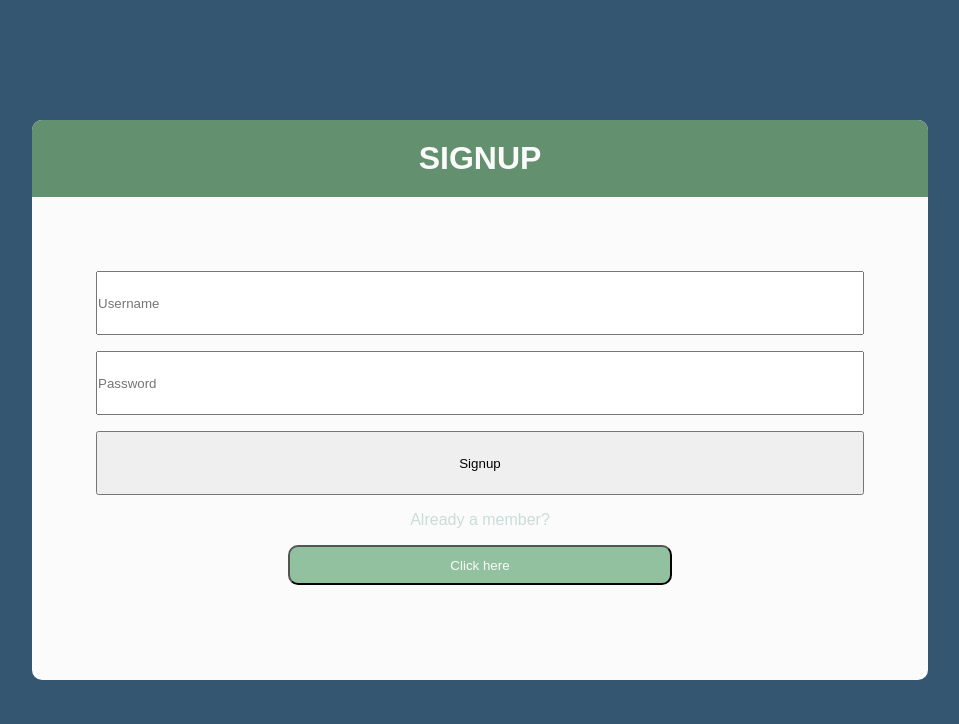
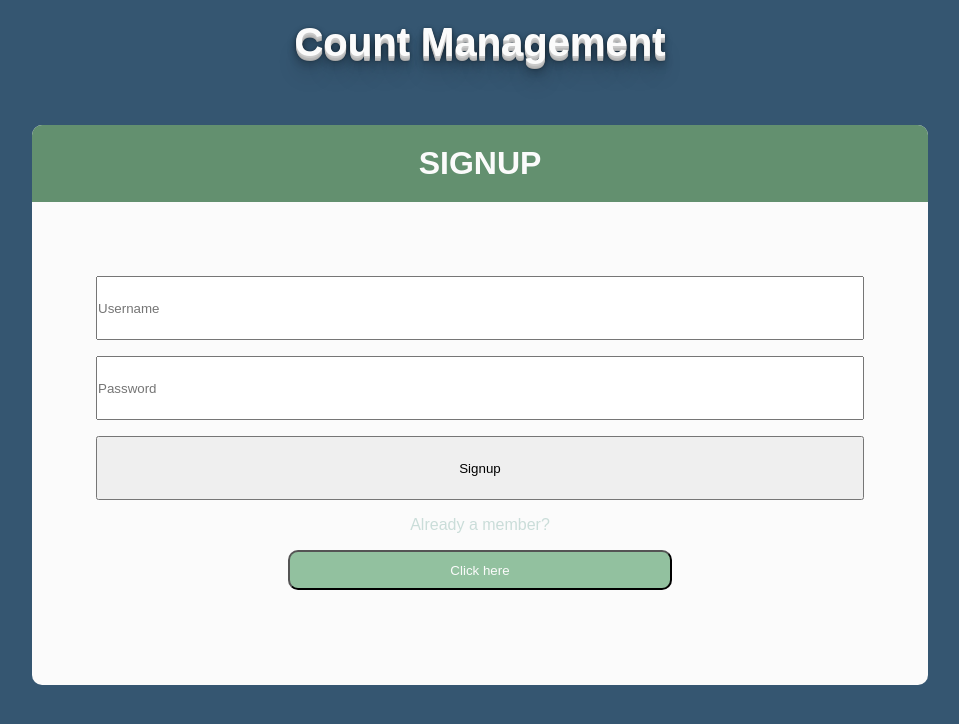
Before and after one commit to lepdiana/count-management, a React (Create React App) app in the folder client/: page / in a window 1280 px wide. Shown: the top 724 px of the page, without its empty margins (160-1119 px from the left). Built offline with nearby package versions, Linux system fonts and the light colour scheme.

Commit message:
added in a title

```diff
--- a/client/src/components/Auth.js
+++ b/client/src/components/Auth.js
@@ -35,6 +35,8 @@ function Auth(){
     }
 
     return (
+        <div>
+            <h1 className='title'> Count Management</h1>
             <div className='signupLoginContainer'>
                 {!toggle ?
                     <>
@@ -68,6 +70,7 @@ function Auth(){
                     </>
                 }
             </div>
+        </div>
     )
 }
 
--- a/client/src/styles/auth.css
+++ b/client/src/styles/auth.css
@@ -8,6 +8,25 @@ body {
     font-family: 'Red Hat Text', sans-serif;
 }
 
+.title {
+    text-align: center;
+    font-size: 40px;
+    padding: 20px 0;
+    color: #FBFBFB;
+    text-shadow: 0 1px 0 #ccc,
+                    0 2px 0 #c9c9c9,
+                    0 3px 0 #bbb,
+                    0 4px 0 #b9b9b9,
+                    0 5px 0 #aaa,
+                    0 6px 1px rgba(0,0,0,.1),
+                    0 0 5px rgba(0,0,0,.1),
+                    0 1px 3px rgba(0,0,0,.3),
+                    0 3px 5px rgba(0,0,0,.2),
+                    0 5px 10px rgba(0,0,0,.25),
+                    0 10px 10px rgba(0,0,0,.2),
+                    0 20px 20px rgba(0,0,0,.15);
+}
+
 .signupLoginContainer {
     background-color: #FBFBFB;
     position: relative;
@@ -15,7 +34,7 @@ body {
     flex-direction: column;
     justify-content: center;
     align-items: center;
-    margin-top: 15vh;
+    margin-top: 5vh;
     margin-left: 15vw;
     width: 70vw;
     height: 70vh;
```
Lines whose indentation alone changed are shown as unchanged.
